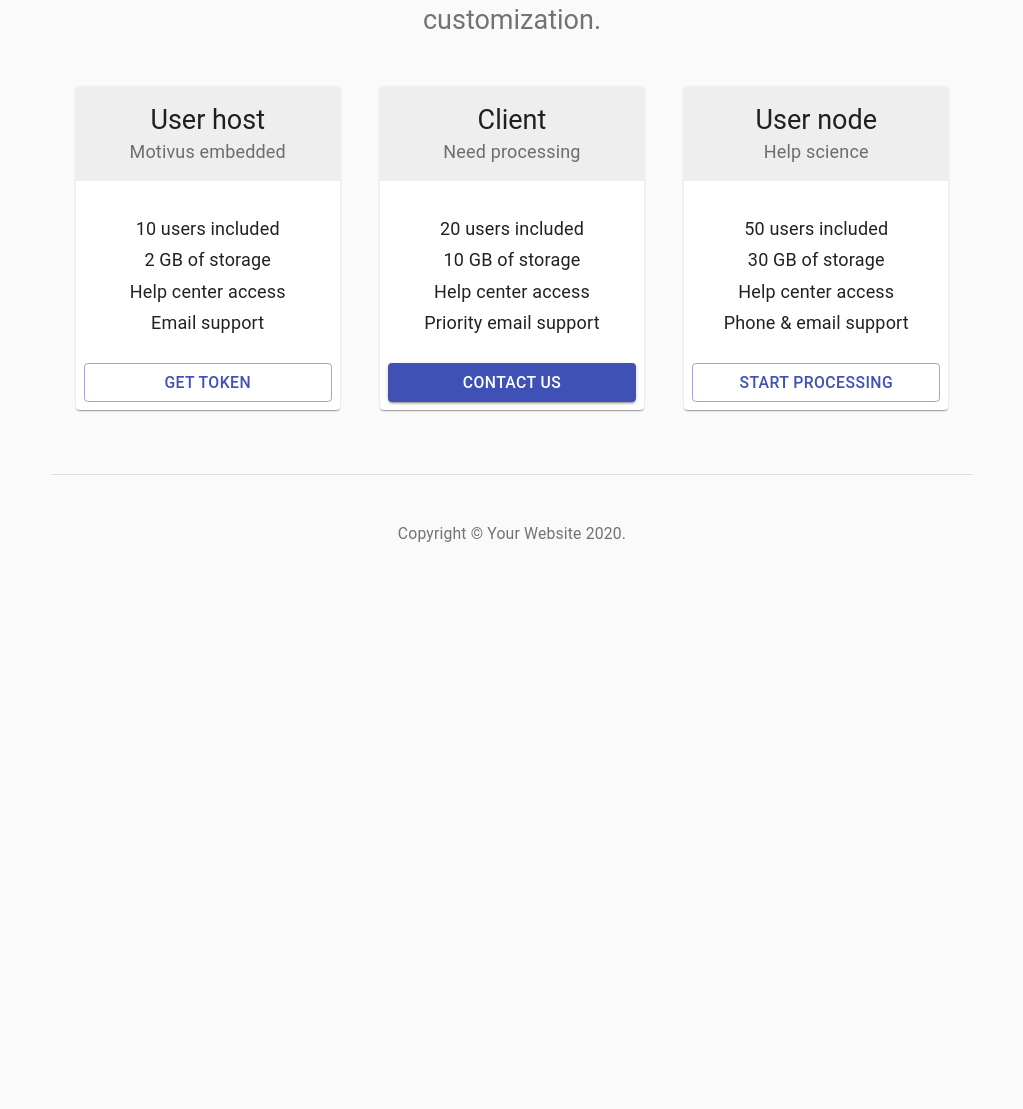
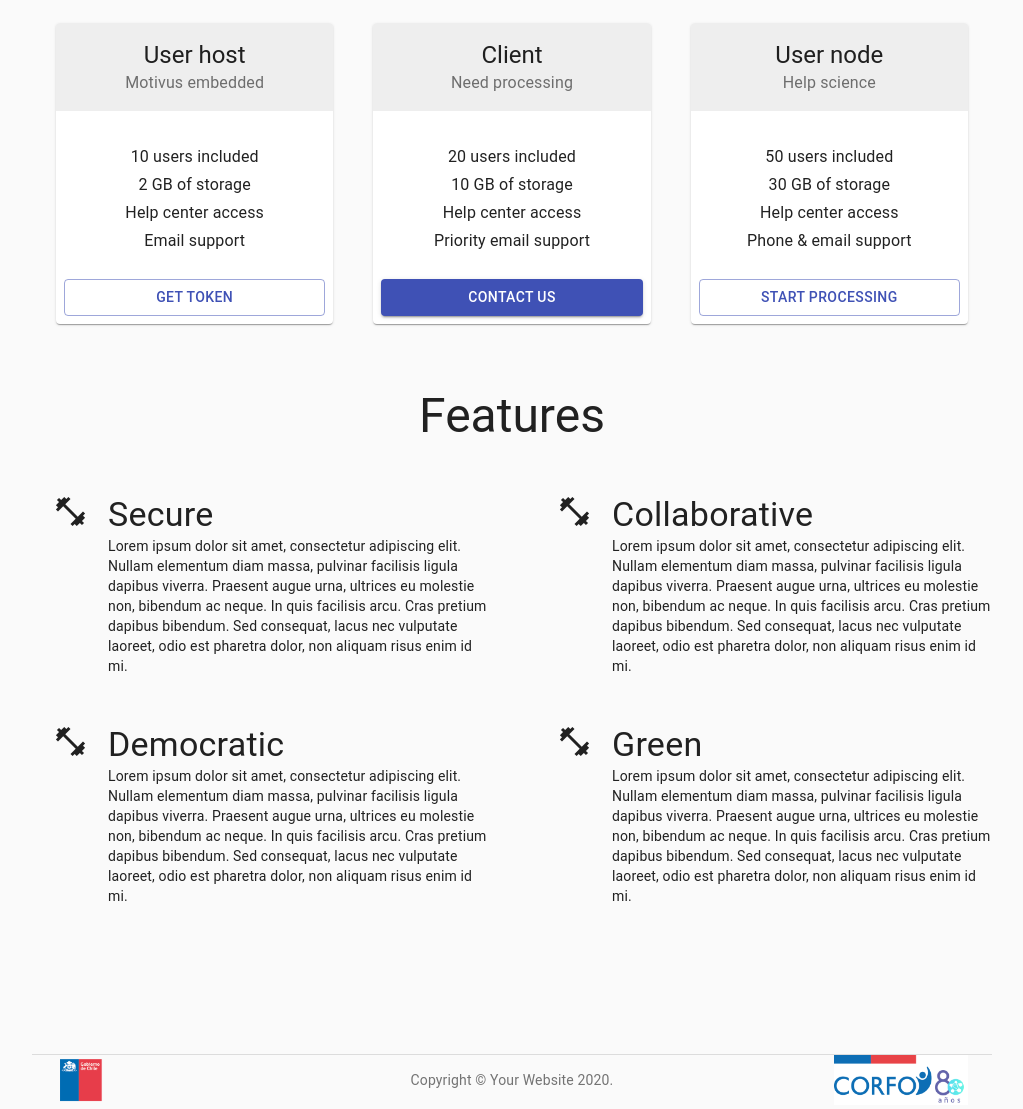
Before and after one commit to m0tivus/motivus-home, a Gatsby site: page / in a window 1280 px wide. Shown: the part 381-1490 px from the top of the page, without its empty margins (128-1151 px from the left). Before the commit the page ends 1001 px from the top, so only its background shows below. Built offline with nearby package versions, Linux system fonts and the light colour scheme; Gatsby itself is replaced by a stand-in of ours.

Commit message:
CH/SE WIP Features

```diff
--- /dev/null
+++ b/src/components/Features.js
@@ -0,0 +1,80 @@
+import React from 'react';
+import Typography from '@material-ui/core/Typography';
+import Link from '@material-ui/core/Link';
+import CssBaseline from '@material-ui/core/CssBaseline';
+import { makeStyles } from '@material-ui/core/styles';
+import Container from '@material-ui/core/Container';
+import Grid from '@material-ui/core/Grid';
+import FitnessCenterIcon from '@material-ui/icons/FitnessCenter';
+
+const useStyles = makeStyles((theme) => ({
+root:{
+  padding: theme.spacing(8, 0, 6),
+},
+head:{
+  paddingBottom: '50px',
+}
+}));
+
+const featuresContent = [
+  {
+    name: 'Secure',
+    description: 'Lorem ipsum dolor sit amet, consectetur adipiscing elit. Nullam elementum diam massa, pulvinar facilisis ligula dapibus viverra. Praesent augue urna, ultrices eu molestie non, bibendum ac neque. In quis facilisis arcu. Cras pretium dapibus bibendum. Sed consequat, lacus nec vulputate laoreet, odio est pharetra dolor, non aliquam risus enim id mi.',
+    icon: <FitnessCenterIcon fontSize="large" />,
+  },
+  {
+    name: 'Collaborative',
+    description: 'Lorem ipsum dolor sit amet, consectetur adipiscing elit. Nullam elementum diam massa, pulvinar facilisis ligula dapibus viverra. Praesent augue urna, ultrices eu molestie non, bibendum ac neque. In quis facilisis arcu. Cras pretium dapibus bibendum. Sed consequat, lacus nec vulputate laoreet, odio est pharetra dolor, non aliquam risus enim id mi.',
+    icon: <FitnessCenterIcon fontSize="large"/>,
+  },
+  {
+    name: 'Democratic',
+    description: 'Lorem ipsum dolor sit amet, consectetur adipiscing elit. Nullam elementum diam massa, pulvinar facilisis ligula dapibus viverra. Praesent augue urna, ultrices eu molestie non, bibendum ac neque. In quis facilisis arcu. Cras pretium dapibus bibendum. Sed consequat, lacus nec vulputate laoreet, odio est pharetra dolor, non aliquam risus enim id mi.',
+    icon: <FitnessCenterIcon fontSize="large"/>,
+  },
+  {
+    name: 'Green',
+    description: 'Lorem ipsum dolor sit amet, consectetur adipiscing elit. Nullam elementum diam massa, pulvinar facilisis ligula dapibus viverra. Praesent augue urna, ultrices eu molestie non, bibendum ac neque. In quis facilisis arcu. Cras pretium dapibus bibendum. Sed consequat, lacus nec vulputate laoreet, odio est pharetra dolor, non aliquam risus enim id mi.',
+    icon: <FitnessCenterIcon fontSize="large"/>,
+  },
+]
+
+
+export default function Features() {
+  const classes = useStyles();
+
+
+  return (
+
+    <React.Fragment>
+      <CssBaseline />
+      <Container className={classes.root}>
+        <Grid container direction="row" className={classes.head}>
+          <Grid item container xs={12} justify="center"   >
+          <Typography variant='h3'> Features </Typography>
+          </Grid>
+        </Grid>
+        <Grid container spacing={6}
+          direction="row"
+          alignItems="center" >
+          {featuresContent.map(feature => (
+            <Grid item xs={12} sm={6} md={6} lg={6}>
+              <Grid container
+              irection="row">
+                <Grid item xs={2} container justify="center">
+                  {feature.icon}
+                </Grid>
+                <Grid item xs={10}>
+                  <Typography variant='h4'>
+                    {feature.name}
+                  </Typography>
+                  {feature.description}
+                </Grid>
+              </Grid>
+            </Grid>
+          ))}
+        </Grid>
+      </Container>
+    </React.Fragment>
+  );
+}
--- a/src/components/Footer.js
+++ b/src/components/Footer.js
@@ -4,19 +4,15 @@ import Link from '@material-ui/core/Link';
 import CssBaseline from '@material-ui/core/CssBaseline';
 import { makeStyles } from '@material-ui/core/styles';
 import Container from '@material-ui/core/Container';
+import Grid from '@material-ui/core/Grid';
 
 
 const useStyles = makeStyles((theme) => ({
 
   footer: {
     borderTop: `1px solid ${theme.palette.divider}`,
-    marginTop: theme.spacing(8),
-    paddingTop: theme.spacing(3),
-    paddingBottom: theme.spacing(3),
-    [theme.breakpoints.up('sm')]: {
-      paddingTop: theme.spacing(6),
-      paddingBottom: theme.spacing(6),
-    },
+    marginTop: '100px',
+    width: '100%',
   },
 }));
 
@@ -41,8 +37,23 @@ export default function Footer() {
 
     <React.Fragment>
       <CssBaseline />
-      <Container maxWidth="md" component="footer" className={classes.footer}>
-        <Copyright />
+      <Container component="footer"  className={classes.footer}>
+        <Grid container spacing={1}
+        container
+        direction="row"
+        alignItems="center" >
+          <Grid item xs={4} container justify="flex-start" alignItems="center">
+          <img src={'/gobierno.png'} height="50"></img>
+          </Grid >
+          <Grid item xs={4}>
+            <Container>
+              <Copyright />
+            </Container>
+          </Grid>
+          <Grid item xs={4} container justify="flex-end" alignItems="center">
+            <img src={'/corfo.gif'} height="50" ></img>
+          </Grid>
+        </Grid>
       </Container>
       </React.Fragment>
   );
--- a/src/components/layout.css
+++ b/src/components/layout.css
@@ -118,8 +118,8 @@ img {
   padding-left: 0;
   padding-right: 0;
   padding-top: 0;
-  margin-bottom: 1.45rem;
 }
+
 svg:not(:root) {
   overflow: hidden;
 }
--- a/src/components/layout.js
+++ b/src/components/layout.js
@@ -11,7 +11,7 @@ import { useStaticQuery, graphql } from "gatsby"
 
 import Header from "./header"
 import Nav from "./nav"
-import "./layout.css"
+
 import Footer from "./Footer"
 
 const Layout = ({ children }) => {
@@ -33,7 +33,6 @@ const Layout = ({ children }) => {
         style={{
           margin: `0 auto`,
           maxWidth: 960,
-          padding: `0 1.0875rem 1.45rem`,
         }}
       >
         <main>{children}</main>
--- a/src/pages/index.js
+++ b/src/pages/index.js
@@ -8,6 +8,7 @@ import Aboutpage from "./about"
 import Layout from "../components/layout"
 import SEO from "../components/seo"
 import Pricing from "../components/ClientOptions"
+import Features from "../components/Features"
 
 
 
@@ -18,6 +19,7 @@ const IndexPage = () => (
     <Layout>
       <SEO title="Home" />
       <Pricing />
+      <Features></Features>
     </Layout>
   </div>
 )
```
Also changed, not shown: static/corfo.gif (added), static/gobierno.png (added).
